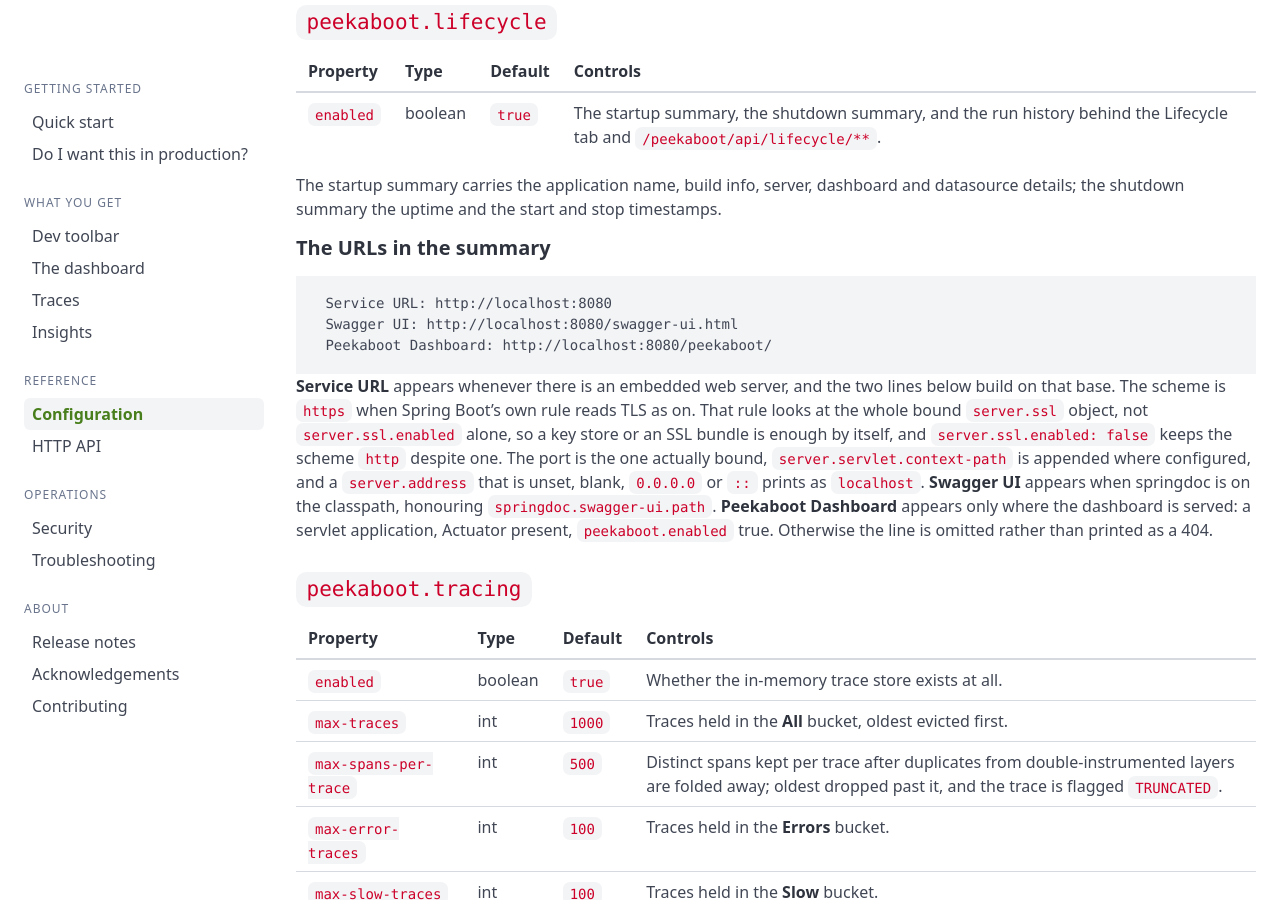
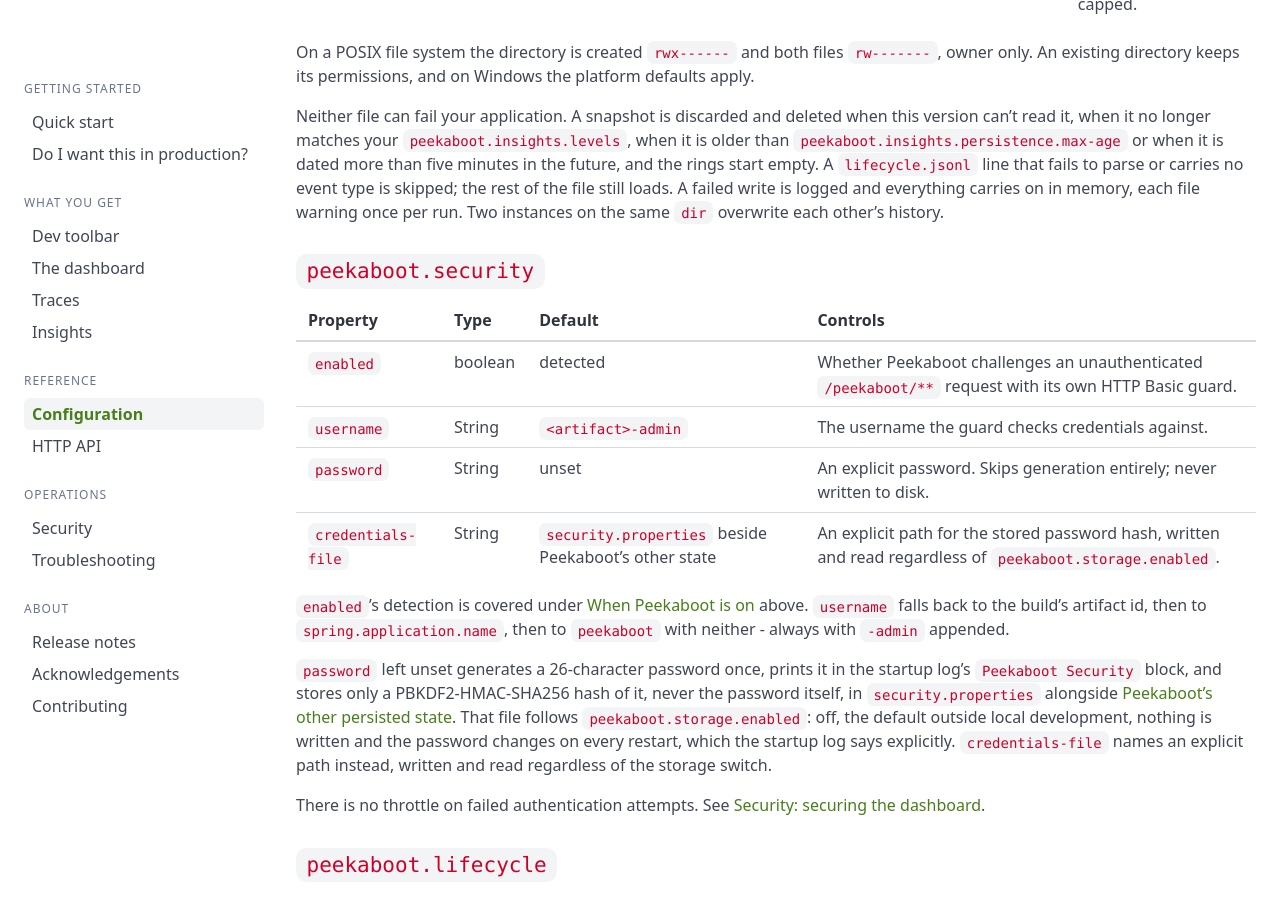
Before and after one commit to peekaboot-org/peekaboot-org.github.io, a Jekyll site: the page built from docs/configuration.md, in a window 1280 px wide and 900 px high, scrolled down 4194 px. Built offline with Jekyll 4.4.1, drawn with Linux system fonts in a browser that asks for light colours; some of the changed text lies outside the part shown.

Commit message:
docs: add peekaboot.security config reference

````diff
--- a/docs/configuration.md
+++ b/docs/configuration.md
@@ -17,11 +17,19 @@
 | `peekaboot.enabled` | `true` | `false` | The dashboard, its API, and Peekaboot's defaults. |
 | `peekaboot.dev-toolbar` | `true` | `false` | The toolbar, log capture and request-detail capture. |
 | `peekaboot.storage.enabled` | `true` | `false` | Writing the charts and the run history to disk. |
+| `peekaboot.security.enabled` | `false` | `true` | Peekaboot's fallback HTTP Basic challenge on `/peekaboot/**`. |
 
 They sit below every property source you control, so an `application.yml` entry, an environment
-variable or a system property wins in either direction. The three are detected
+variable or a system property wins in either direction. The four are detected
 independently: turning `peekaboot.enabled` on deliberately in a shared environment gives you
 the dashboard, not the toolbar and not files in that host's home directory.
+
+`peekaboot.security.enabled`'s detection is **inverted** from the other three: off on a local
+run, on elsewhere, so a reader scanning the table above should not assume it follows the same
+pattern. "Elsewhere" has one exception of its own - a test resolves `false`, the same as a local
+run, not `true` like the rest of "elsewhere," so a `@SpringBootTest` is never made to
+authenticate against a dashboard it never armed. See
+[`peekaboot.security`](#peekabootsecurity) below.
 
 ### What counts as a local run {#local-run}
 
@@ -93,8 +101,10 @@
 ```
 
 <div class="pk-callout pk-callout--warning" markdown="1">
-Peekaboot's dashboard and API have no authentication of their own. Before setting
-`peekaboot.enabled=true` anywhere reachable by anyone else, read [Do I want this in
+Peekaboot's dashboard and API have no authentication of their own on a local run, the default.
+Outside local development its own fallback guard arms automatically wherever nothing else
+authenticates `/peekaboot/**`, but that is a stop-gap, not a reason to skip your own. Before
+setting `peekaboot.enabled=true` anywhere reachable by anyone else, read [Do I want this in
 production?]({{ '/docs/in-production/' | relative_url }}) and
 [Security]({{ '/docs/security/' | relative_url }}).
 </div>
@@ -173,6 +183,30 @@
 event type is skipped; the rest of the file still loads. A failed write is logged and everything
 carries on in memory, each file warning once per run. Two instances on the same `dir`
 overwrite each other's history.
+
+### `peekaboot.security`
+
+| Property | Type | Default | Controls |
+|---|---|---|---|
+| `enabled` | boolean | detected | Whether Peekaboot challenges an unauthenticated `/peekaboot/**` request with its own HTTP Basic guard. |
+| `username` | String | `<artifact>-admin` | The username the guard checks credentials against. |
+| `password` | String | unset | An explicit password. Skips generation entirely; never written to disk. |
+| `credentials-file` | String | `security.properties` beside Peekaboot's other state | An explicit path for the stored password hash, written and read regardless of `peekaboot.storage.enabled`. |
+
+`enabled`'s detection is covered under [When Peekaboot is on](#when-peekaboot-is-on) above.
+`username` falls back to the build's artifact id, then to `spring.application.name`, then to
+`peekaboot` with neither - always with `-admin` appended.
+
+`password` left unset generates a 26-character password once, prints it in the startup log's
+`Peekaboot Security` block, and stores only a PBKDF2-HMAC-SHA256 hash of it, never the password
+itself, in `security.properties` alongside [Peekaboot's other persisted
+state](#peekabootstorage). That file follows `peekaboot.storage.enabled`: off, the default
+outside local development, nothing is written and the password changes on every restart, which
+the startup log says explicitly. `credentials-file` names an explicit path instead, written and
+read regardless of the storage switch.
+
+There is no throttle on failed authentication attempts. See [Security: securing the
+dashboard]({{ '/docs/security/' | relative_url }}#securing-the-dashboard).
 
 ### `peekaboot.lifecycle`
 
````
Also changed, not shown: other parts of docs/configuration.md (+1 -1 lines).
